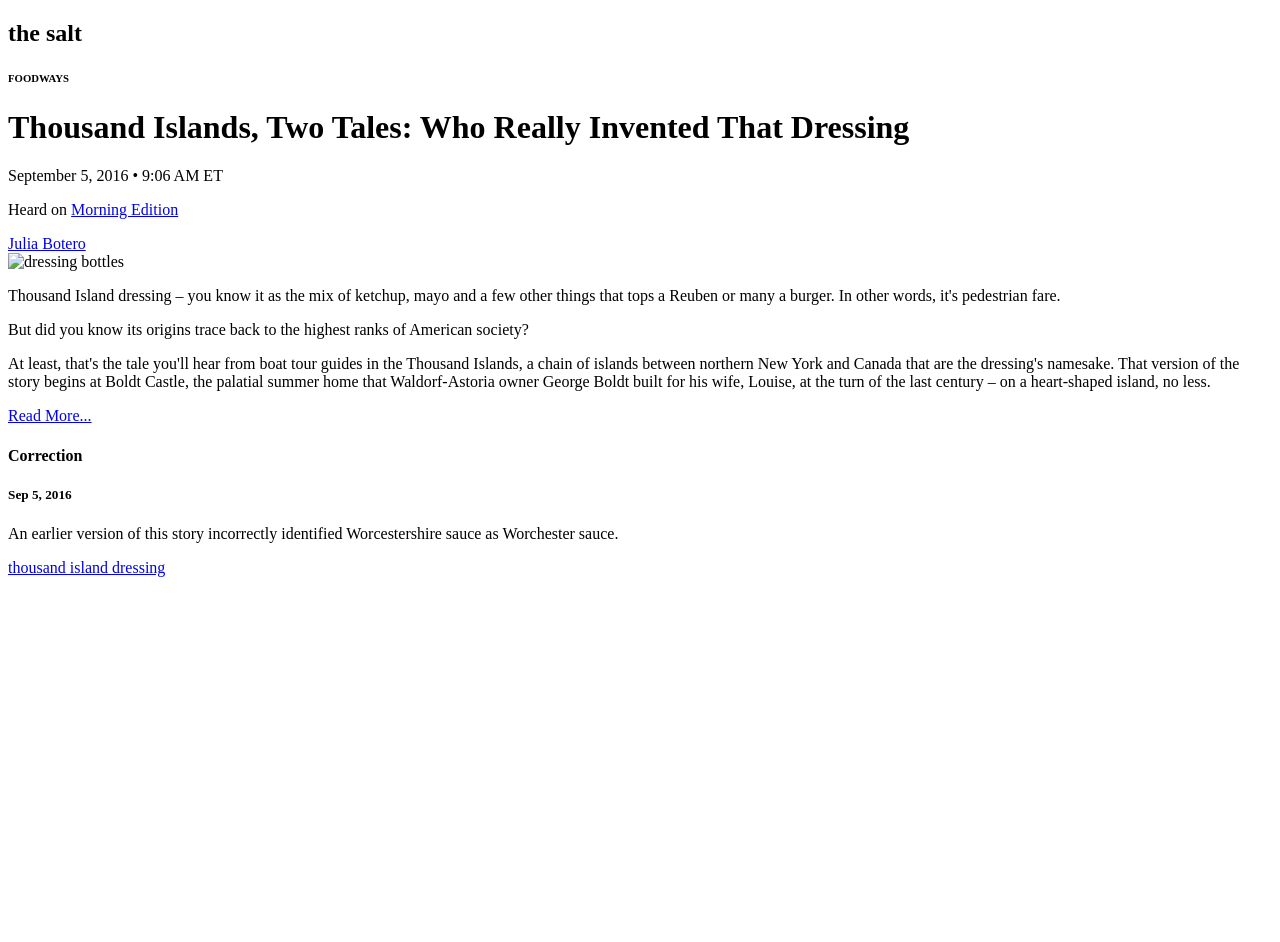
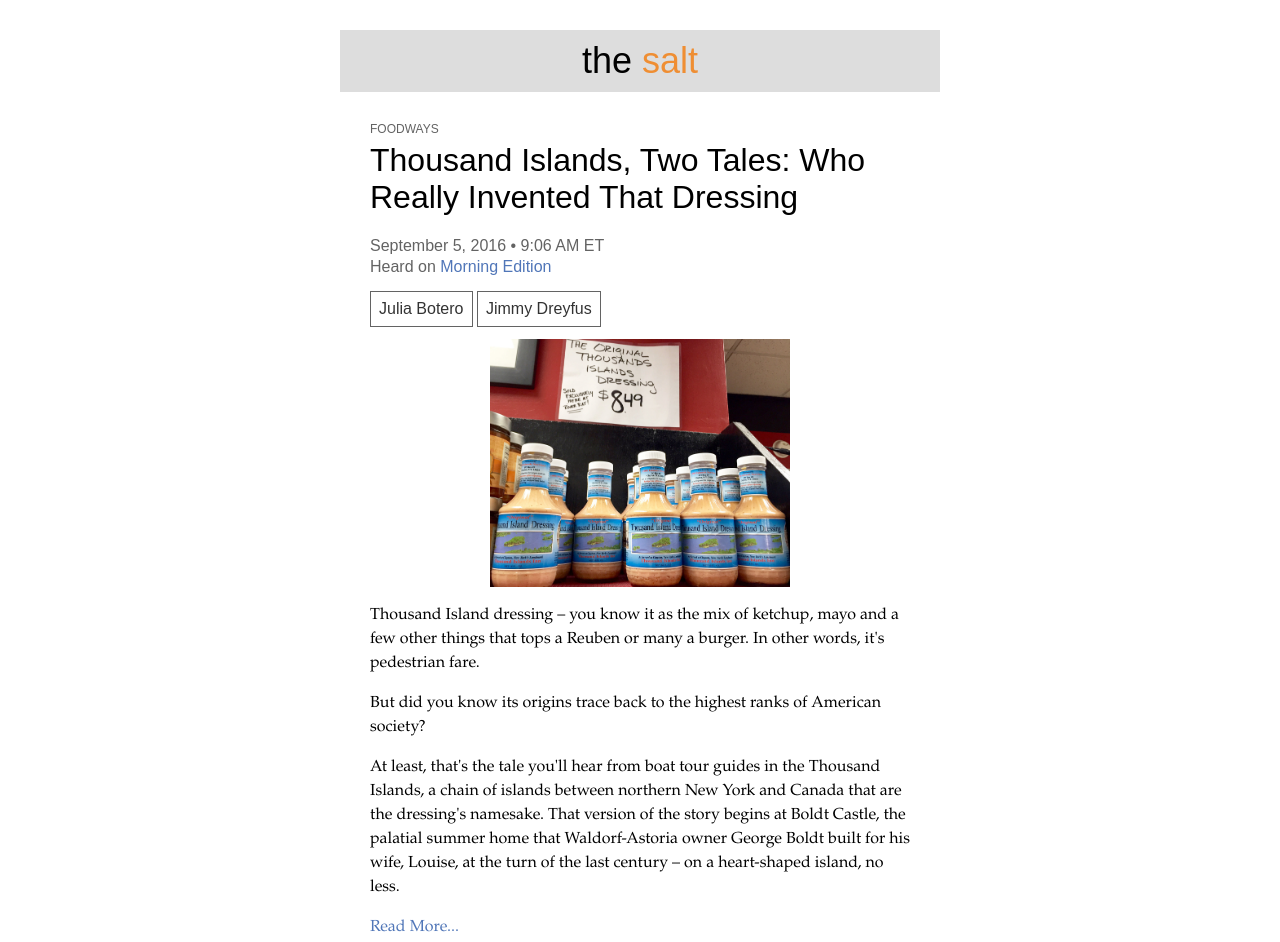
Before and after one commit to t3patterson/2017-01-11-warmup-css-basics, a plain HTML site: page index.html in a window 1280 px wide. Shown: the top 942 px of the page. Before the commit the page ends 800 px from the top, so only its background shows below. Drawn offline with Linux system fonts and the light colour scheme.

Commit message:
lemme update

```diff
--- a/css/styles.css
+++ b/css/styles.css
@@ -0,0 +1,92 @@
+* {
+	box-sizing: border-box;
+}
+
+body{
+	font-family: "GillSans", "Arial", "Verdana", "sans-serif";
+}
+
+a {
+	text-decoration: none;
+	color: #5076b8;
+
+}
+
+#app-container{
+	width: 600px;
+	margin-left: auto;
+	margin-right:auto;
+}
+
+.navbar{
+	background-color: #dddddd;
+	text-align: center;
+}
+
+.navbar h2 {
+	font-weight: 200;
+	font-size: 36px;
+	padding: 10px;
+}
+
+.navbar h2 span{
+	color: #ef8e33;
+}
+
+.content h6 {
+	color: #636363;
+	font-weight: 200;
+	font-size: 12px;
+	margin-bottom: 6px;
+}
+
+.content h1{
+	margin-top: 0;
+	font-weight: 400;
+}
+
+.content p {
+	color: #636363;
+	margin-bottom: 3px;
+	margin-top: 3px;
+}
+
+.contributors a {
+	margin-top: 12px;
+	display: inline-block;
+	padding: 8px;
+	background: #fff;
+	border: 1px #636363 solid;
+	text-decoration: none;
+	color: #333;
+}
+
+main.the-article {
+	margin-top: 12px;
+}
+
+.article-image img{
+	display: block;
+	margin-left: auto;
+	margin-right: auto;
+	width: 300px;
+}
+
+.article-content{
+	font-family: "Palatino", "Georgia", "serif";
+	line-height: 1.5;
+	font-size: 16px;
+}
+
+header.content,
+main.the-article,
+div.tags {
+   /* Option 1 */
+	/*padding-left: 40px;
+	padding-right: 40px;*/
+	/* Option 2 */
+	width: 90%;
+	margin-left: auto;
+	margin-right: auto;
+
+}
--- a/index.html
+++ b/index.html
@@ -11,18 +11,19 @@
       		<h2>the <span>salt</span></h2>
       	</nav>
 			<header class="content">
-
 				<h6>FOODWAYS</h6>
 				<h1>Thousand Islands, Two Tales: Who Really Invented That Dressing</h1>
 				<p class="publish-date">September 5, 2016 &#8226; 9:06 AM ET</p>
 				<p class="publish-src">Heard on <a href="http://www.npr.org/programs/morning-edition/">Morning Edition</a></p>
 				<div class="contributors">
 					<a href="https://twitter.com/jbott661">Julia Botero</a>
+					<a href="https://twitter.com/jbott661">Jimmy Dreyfus</a>
+
 				</div>
 			</header>
-			<main>
+			<main class="the-article">
 				<div class="article-image">
-					<img src="" alt="dressing bottles"/>
+					<img src="./images/npr-1000-island-img.jpg" alt="dressing bottles"/>
 				</div>
 				<!-- LINK IMAGE! (in the 'images' directory ) -->
 				<div class="article-content">
```
Also changed, not shown: 1 other file.
